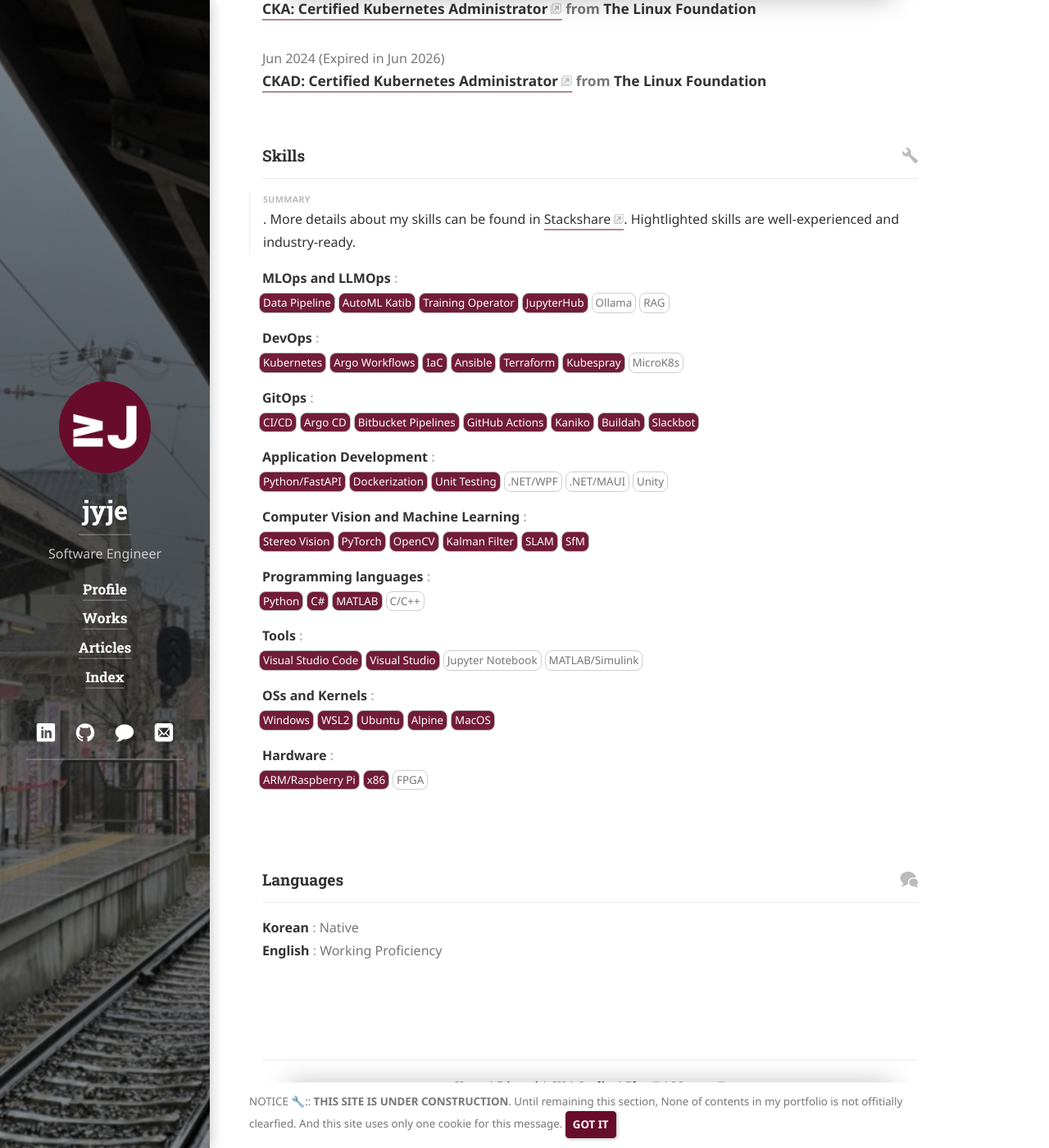
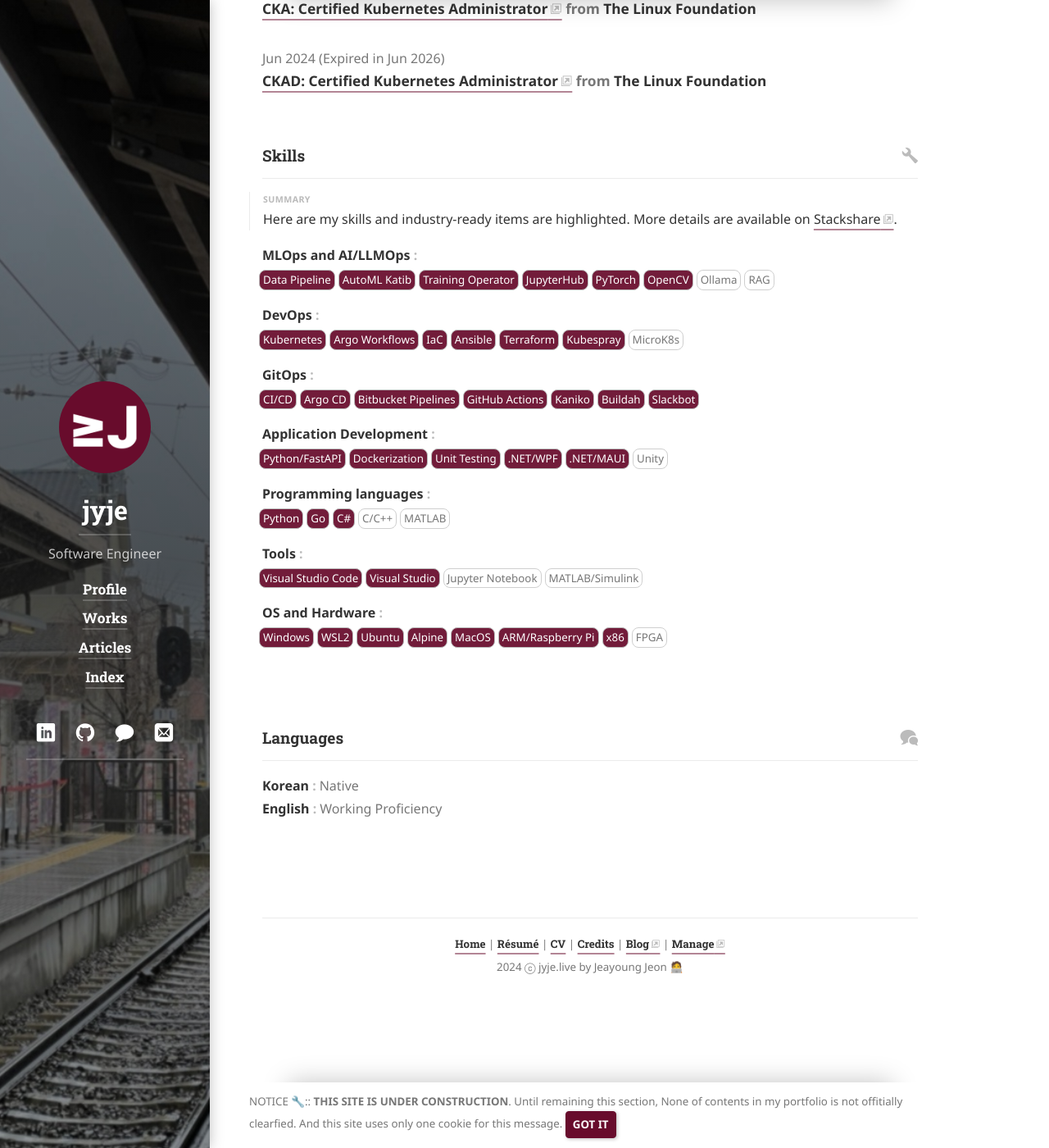
Before and after one commit to jyje/portfolio, a Jekyll site: the page built from profile/cv.md, in a window 1280 px wide and 1400 px high, scrolled down 2617 px. Shown: the whole window at 82% size. Built offline with Jekyll 4.4.1, drawn with Linux system fonts in a browser that asks for light colours; cached includes are drawn as plain includes; nearby versions of some CDN libraries; some web fonts are replaced; library files that are not in the unit come from our copies.

Commit message:
🔧 resume: update layouts and contents

```diff
--- a/_data/resume.yml
+++ b/_data/resume.yml
@@ -39,26 +39,27 @@
     resume:
       title: Résumé
       summary: >
-        My name is Jeayoung Jeon [🇰🇷전제영]. I'm working at MAXST as an **MLOps** and **Cloud-Native Software Engineer**.
+        My name is Jeayoung Jeon [🇰🇷전제영].
+        I'm working at MAXST as an **MLOps**, **DevOps** and **Cloud-Native Software Engineer**.
 
-        - 🧑‍💻 Current Roles
-          - Making **Digital Twin Platforms** with **Cloud-Native APIs** and **ML pipelines**.
-          - Making **Hybrid Kubernetes Clusters** with **On-Premise** and **Public Cloud**.
-          - Making **Team Services** to increase team productivity with **DevOps**, **GitOps**, **ChatOps** and **MLOps**.
-        - 🎉 Achievements
-          - Reduced cloud budgets more than **50%** via **Hybrid Clusters** against **Public Cloud** only.
-          - Provided services including **Slackbot for CI/CD, AutoML, Remote Notebooks, ML Pipelines**.
-            - Daily usages for 10+ teammates 🥳.
-        - 🧐 Challenges
-          - Finding the best-practice-way between team culture and new technologies.
-          - Finding the optimal way between better performance and less cost.
+      # - 🧑‍💻 Current Roles
+      #   - Making **Digital Twin Platforms** with **Cloud-Native APIs** and **ML pipelines**.
+      #   - Making **Hybrid Kubernetes Clusters** with **On-Premise** and **Public Cloud**.
+      #   - Making **Team Services** to increase team productivity with **DevOps**, **GitOps**, **ChatOps** and **MLOps**.
+      # - 🎉 Achievements
+      #   - Reduced cloud budgets more than **50%** via **Hybrid Clusters** against **Public Cloud** only.
+      #   - Provided services including **Slackbot for CI/CD, AutoML, Remote Notebooks, ML Pipelines**.
+      #     - Daily usages for 10+ teammates 🥳.
+      # - 🧐 Challenges
+      #   - Finding the best-practice-way between team culture and new technologies.
+      #   - Finding the optimal way between better performance and less cost.
     cv:
       title: Curriculum Vitae
       summary: >
         My name is Jeayoung Jeon [🇰🇷전제영]. I'm software engineer in South Korea.
     skills:
       summary: >
-        .  More details about my skills can be found in <a href='https://stackshare.io/jyje/jyje-pro-stack'>Stackshare</a>. Hightlighted skills are well-experienced and  industry-ready.
+        Here are my skills and industry-ready items are highlighted. More details are available on <a href='https://stackshare.io/jyje/jyje-pro-stack'>Stackshare</a>.
 work:
 
   - company: MAXST
@@ -214,12 +215,14 @@
 #     summary: "Innovative middle-out compression algorithm that changes the way we store data."
 skills:
 
-  - name: MLOps and LLMOps
+  - name: MLOps and AI/LLMOps
     keywords:
       - Data Pipeline*
       - AutoML Katib*
       - Training Operator*
       - JupyterHub*
+      - PyTorch*
+      - OpenCV*
       - Ollama
       - RAG
 
@@ -248,25 +251,25 @@
       - Python/FastAPI*
       - Dockerization*
       - Unit Testing*
-      - .NET/WPF
-      - .NET/MAUI
+      - .NET/WPF*
+      - .NET/MAUI*
       - Unity
 
-  - name: Computer Vision and Machine Learning
-    keywords:
-      - Stereo Vision*
-      - PyTorch*
-      - OpenCV*
-      - Kalman Filter*
-      - SLAM*
-      - SfM*
+  # - name: Computer Vision and Machine Learning
+  #   keywords:
+  #     - Stereo Vision*
+  #     - OpenCV*
+  #     - Kalman Filter
+  #     - SLAM
+  #     - SfM
 
   - name: Programming languages
     keywords:
       - Python*
+      - Go*
       - C#*
-      - MATLAB*
       - C/C++
+      - MATLAB
 
   - name: Tools
     keywords:
@@ -275,16 +278,13 @@
       - Jupyter Notebook
       - MATLAB/Simulink
 
-  - name: OSs and Kernels
+  - name: OS and Hardware
     keywords:
       - Windows*
       - WSL2*
       - Ubuntu*
       - Alpine*
       - MacOS*
-
-  - name: Hardware
-    keywords:
       - ARM/Raspberry Pi*
       - x86*
       - FPGA
--- a/_sass/pro/_resume.scss
+++ b/_sass/pro/_resume.scss
@@ -216,6 +216,11 @@
       width: 9rem;
       height: 9rem;
     }
+
+    .skill-tag-highlight {
+      color: var(--accent-color-fill);
+      font-weight: bolder;
+    }
   }
 
   @media print and (min-width: 5.247in) {
```
